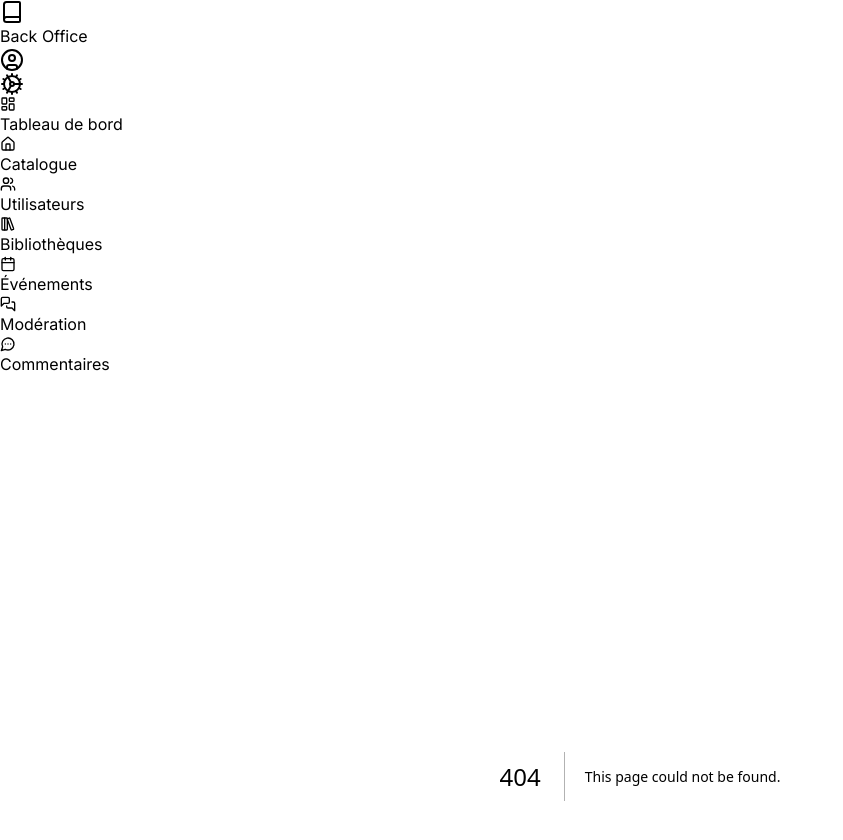
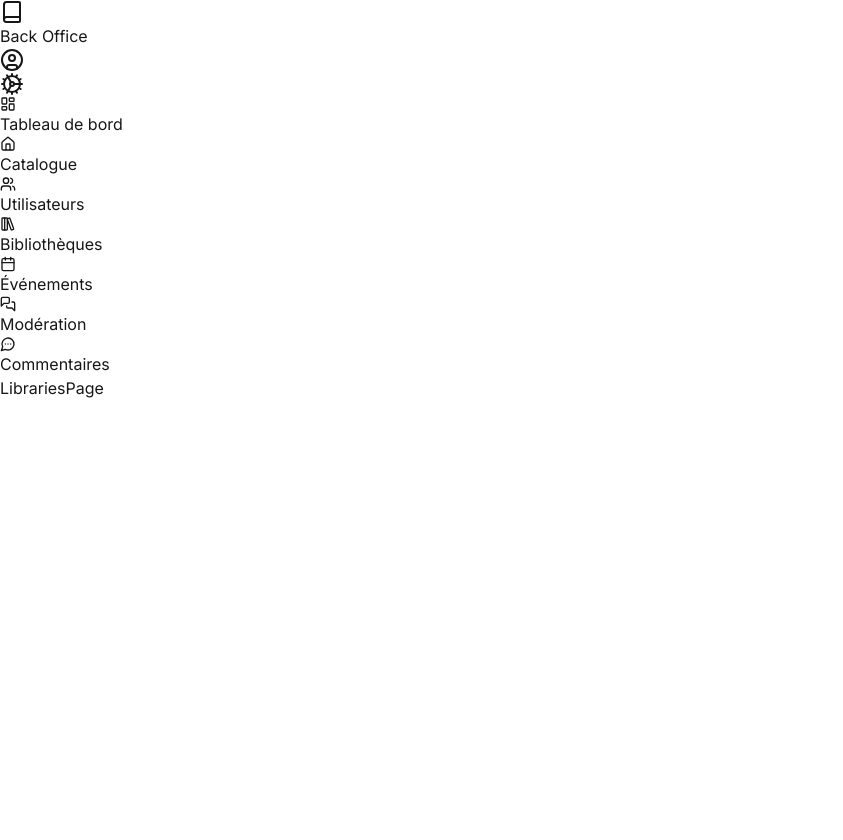
Before and after one commit to BiblioCorner/backoffice_bibliocorner, a Next.js app: page /catalog/libraries in a window 1280 px wide. Before the commit this address had no page. Shown: the top 840 px of the page, without its empty margins (0-843 px from the left). Built offline with nearby package versions, Linux system fonts and the light colour scheme.

Commit message:
✨ Add Libraries page and update Sidebar link to point to /catalog/libraries

```diff
--- /dev/null
+++ b/src/app/catalog/libraries/page.js
@@ -0,0 +1,9 @@
+import React from 'react'
+
+const LibrariesPage = () => {
+  return (
+    <div>LibrariesPage</div>
+  )
+}
+
+export default LibrariesPage
--- a/src/components/partials/Sidebar/index.js
+++ b/src/components/partials/Sidebar/index.js
@@ -44,7 +44,7 @@ const Sidebar = () => {
               </li>
               <li>
                 <Link
-                  href="#"
+                  href="/catalog/libraries"
                   className="flex items-center gap-2 p-4 hover:bg-gray-200"
                 >
                   <LibraryBig size={16} />
```
